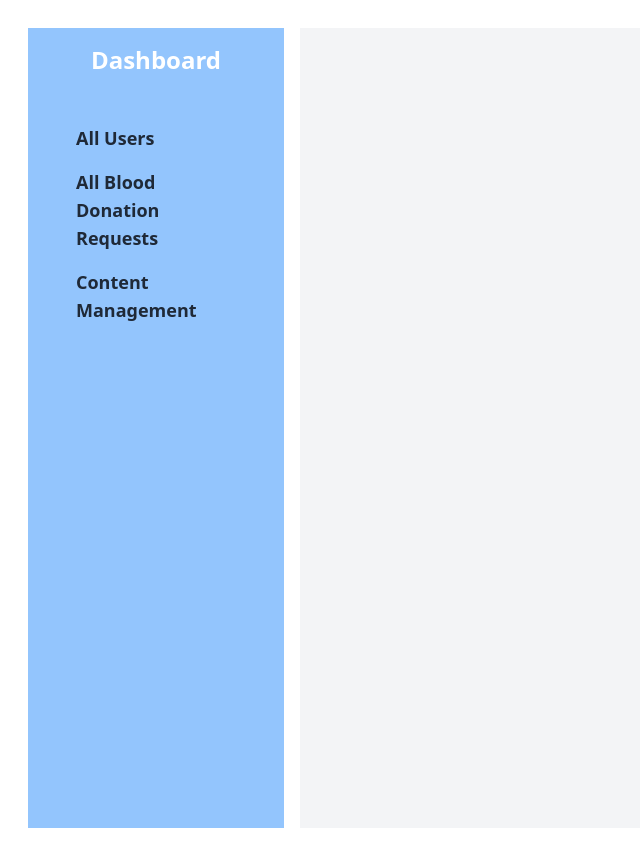
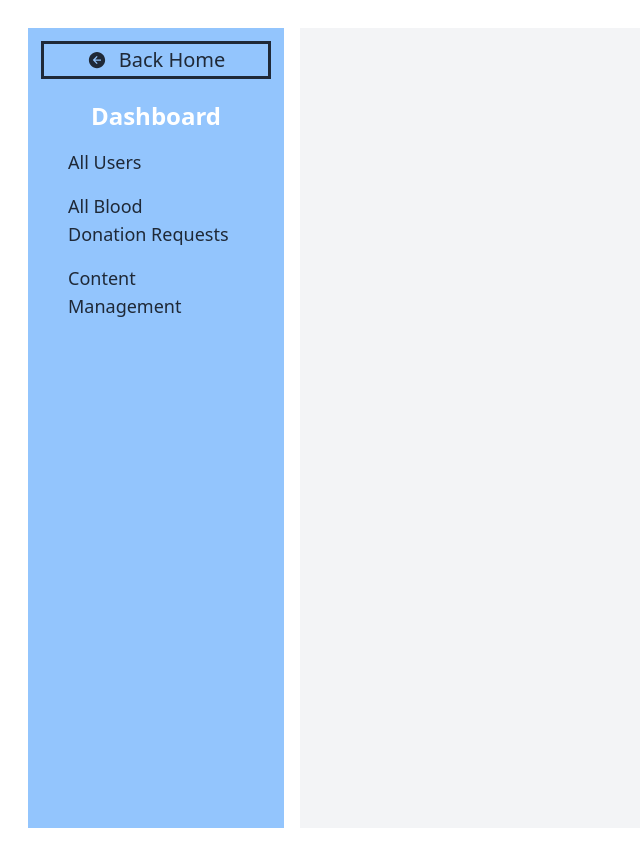
Before and after one commit to rjkafi/blood-bridge-client, a React (Vite) app: page /dashboard in a window 1280 px wide. Shown: the whole page, without its empty margins (0-640 px from the left). Built offline with nearby package versions, Linux system fonts and the light colour scheme; no server answers.

Commit message:
changes navbar design

```diff
--- a/src/Layout/Dashboard.jsx
+++ b/src/Layout/Dashboard.jsx
@@ -1,4 +1,5 @@
-import { NavLink, Outlet } from "react-router-dom";
+import { IoArrowBackCircleSharp } from "react-icons/io5";
+import { Link, NavLink, Outlet } from "react-router-dom";
 
 const Dashboard = () => {
     // Simulate role; in a real scenario, fetch this from the user's context or state
@@ -9,8 +10,12 @@ const Dashboard = () => {
             <div className="md:flex p-7 gap-4">
                 {/* Sidebar - Dashboard navigation */}
                 <div className="md:w-64 w-full md:min-h-screen h-[300px] bg-blue-300 p-4">
-                    <h2 className="text-white text-center text-2xl font-semibold mb-6">Dashboard</h2>
-                    <ul className="menu p-4 text-lg font-semibold">
+                    <div className="btn-sm outline text-xl flex space-x-3 justify-center items-center">
+                    <IoArrowBackCircleSharp />
+                        <Link to='/'> Back Home</Link>
+                    </div>
+                    <h2 className="text-white text-center text-2xl font-bold mt-6">Dashboard</h2>
+                    <ul className="menu text-lg  p-2">
                         {userRole === "Admin" && (
                             <>
                                 <li><NavLink to="/dashboard/all-users">All Users</NavLink></li>
--- a/src/components/Navbar/Navbar.jsx
+++ b/src/components/Navbar/Navbar.jsx
@@ -1,19 +1,24 @@
 import { Link, NavLink } from "react-router-dom";
 import useAuth from "../../hooks/useAuth";
+import { TbLogout } from "react-icons/tb";
 
 
 const Navbar = () => {
-  const {user,signOutUser}=useAuth();
+  const { user, signOutUser } = useAuth();
+
   const navOptions = <>
     <li><Link to='/'>Home</Link></li>
-    <li><Link to='/donation-requests'>donation requests</Link></li>
+    <li><Link to='/donation-requests'>Donation Requests</Link></li>
     <li><Link to='/blogs'>Blog</Link></li>
-    <li><Link to='/login'>Login</Link></li>
-    <li><Link to='/register'>Registration</Link></li>
-    <li><Link to='/Dashboard'>Dashboard</Link></li>
+
+    {user?.email && (
+      <>
+        <li><Link to='/funding'>Funding</Link></li>
       </>
+    )}
+  </>;
+
   return (
-        <>
     <div className="navbar fixed z-10 bg-opacity-30 bg-black max-w-screen-xl mx-auto text-white">
       <div className="navbar-start">
         <div className="dropdown">
@@ -23,46 +28,67 @@ const Navbar = () => {
               className="h-5 w-5"
               fill="none"
               viewBox="0 0 24 24"
-                                stroke="currentColor">
+              stroke="currentColor"
+            >
               <path
                 strokeLinecap="round"
                 strokeLinejoin="round"
                 strokeWidth="2"
-                                    d="M4 6h16M4 12h8m-8 6h16" />
+                d="M4 6h16M4 12h8m-8 6h16"
+              />
             </svg>
           </div>
           <ul
             tabIndex={0}
-                            className="menu menu-sm dropdown-content bg-base-100 rounded-box z-[1] mt-3 w-52 p-2 shadow">
+            className="menu menu-sm dropdown-content bg-base-100 rounded-box z-[1] mt-3 w-52 p-2 shadow"
+          >
             {navOptions}
           </ul>
         </div>
         <a className="btn btn-ghost text-xl">Blood-Bridge</a>
       </div>
+
       <div className="navbar-center hidden lg:flex">
         <ul className="menu menu-horizontal px-1">
           {navOptions}
         </ul>
       </div>
+
       <div className="navbar-end">
         {user && user?.email ? (
           // User is logged in
           <div className="flex items-center space-x-2">
+            <div className="dropdown dropdown-end">
+              <label tabIndex={0} className="btn btn-ghost">
                 <img
                   className="h-12 w-12 rounded-full cursor-pointer"
                   src={user.photoURL}
                   alt="user"
                 />
+              </label>
+              <ul
+                tabIndex={0}
+                className="dropdown-content menu p-6 shadow bg-base-100 rounded-box w-52"
+              >
+                <div className="space-y-3">
+                <li><Link className="bg-blue-400 text-white text-lg font-semibold" to="/dashboard">Dashboard</Link>
+                </li>
+                <li>
+
                   <button
-                            className="btn bg-orange-500 text-white font-bold py-2 px-4 rounded-md"
+                    className="w-full text-left text-white text-lg font-semibold bg-orange-400"
                     onClick={signOutUser}
                   >
-                            Logout
+                   <TbLogout /> Logout
                   </button>
+                </li>
+                </div>
+              </ul>
+            </div>
           </div>
         ) : (
           // User is not logged in
-                    <div className="join">
+          <div >
             <NavLink
               to="/login"
               className={({ isActive }) =>
@@ -71,19 +97,10 @@ const Navbar = () => {
             >
               Login
             </NavLink>
-                        <NavLink
-                            to="/register"
-                            className={({ isActive }) =>
-                                `btn join-item ${isActive ? "bg-orange-500 text-white" : "bg-gray-400"}`
-                            }
-                        >
-                            Register
-                        </NavLink>
           </div>
         )}
       </div>
     </div>
-        </>
   );
 };
 
```
Lines whose indentation alone changed are shown as unchanged.
